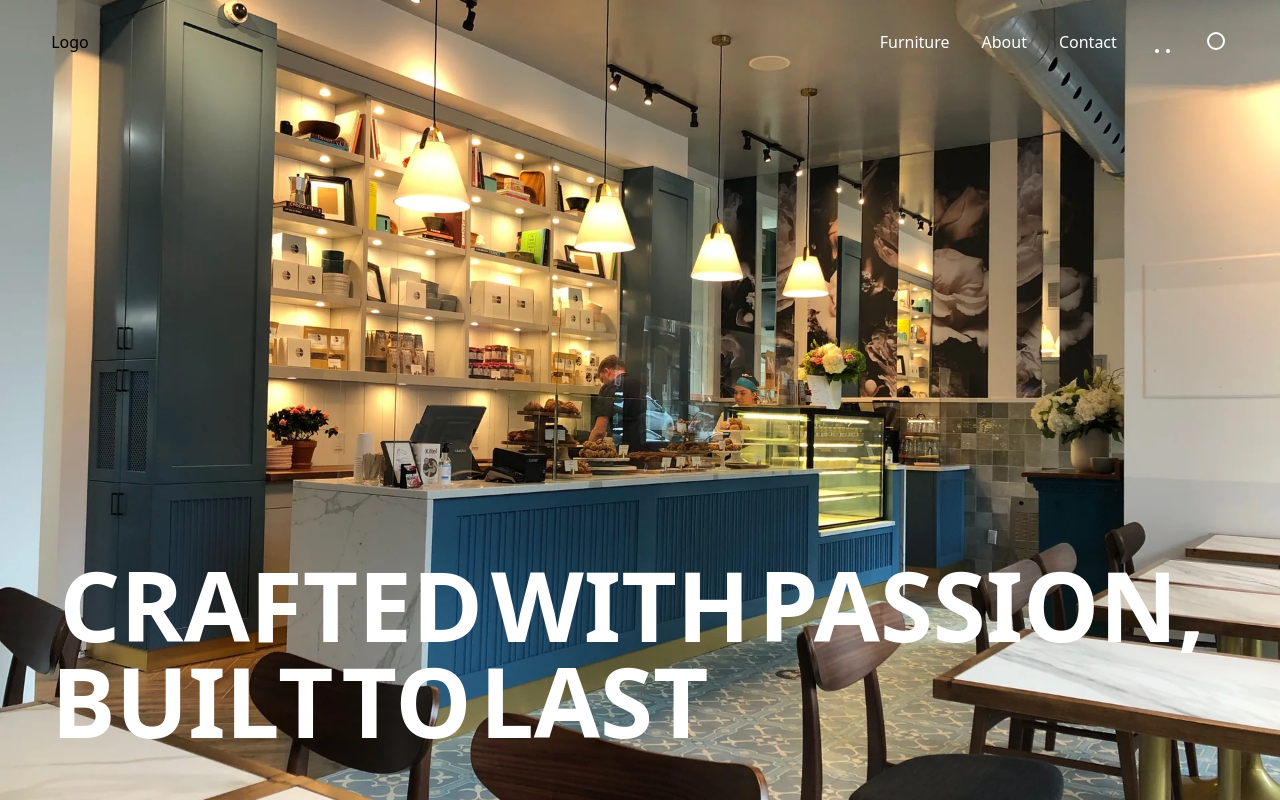
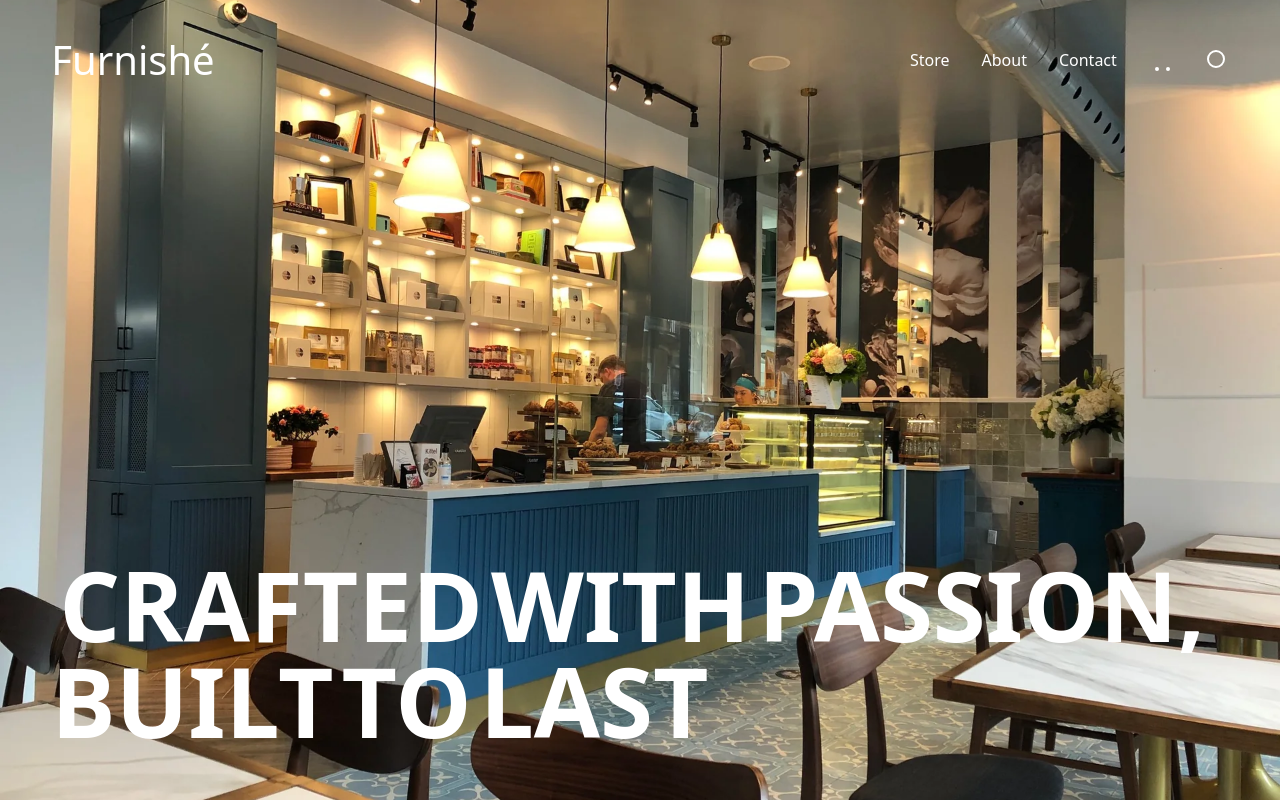
Before and after one commit to Mike-codelive/Vue-Store, a Vue app: page /#/ in a window 1280 px wide. Built offline with nearby package versions, Linux system fonts and the light colour scheme.

Commit message:
set up the Vue Router and routes

```diff
--- a/src/components/NavBar.vue
+++ b/src/components/NavBar.vue
@@ -2,15 +2,15 @@
   <section>
     <header>
       <nav class="fixed top-0 left-0 z-50 py-[30px] px-[4vw] w-full">
-        <ul class="flex justify-between">
-          <li>Logo</li>
+        <ul class="flex justify-between items-center">
+          <li class="logo_brand"><RouterLink to="/">Furnishé</RouterLink></li>
           <div class="flex gap-[2rem]">
             <li
               v-for="link in linkList"
-              :key="link"
+              :key="link.path"
               class="cursor-pointer capitalize hidden md:block text-white font-[1.2rem]"
             >
-              {{ link }}
+              <RouterLink :to="link.path">{{ link.name }}</RouterLink>
             </li>
             <ShoppingCart class="custom_icon" />
             <Search class="custom_icon" />
@@ -28,17 +28,19 @@
               class="opacity-0 h-full flex flex-col"
               v-show="isMenuOpen"
             >
-              <div class="flex justify-between mb-40">
-                <li>Logo</li>
-                <X @click="toggleMenu" />
+              <div class="flex justify-between items-center mb-40">
+                <li class="logo_brand">
+                  <RouterLink to="/">Furnishé</RouterLink>
+                </li>
+                <X @click="toggleMenu" :size="35" />
               </div>
               <div>
                 <li
                   v-for="link in linkList"
-                  :key="link"
-                  class="text-[5vh] z-40 uppercase mb-[1rem]"
+                  :key="link.path"
+                  class="text-[3.5vh] z-40 uppercase mb-[1rem]"
                 >
-                  {{ link }}
+                  <RouterLink :to="link.path">{{ link.name }}</RouterLink>
                 </li>
               </div>
               <div class="mt-auto">
@@ -71,7 +73,11 @@ import {
   Github,
 } from "lucide-vue-next";
 const isMenuOpen = ref(false);
-const linkList = ["furniture", "about", "contact"];
+const linkList = [
+  { name: "store", path: "/store" },
+  { name: "about", path: "/about" },
+  { name: "contact", path: "/contact" },
+];
 
 const toggleMenu = () => {
   const navMenu = document.querySelector("#mobile_menu");
@@ -101,6 +107,12 @@ const toggleMenu = () => {
 </script>
 
 <style scoped>
+.logo_brand {
+  color: white;
+  font-size: 2.5rem;
+  text-transform: capitalize;
+}
+
 #mobile_menu.open::before {
   transform: translate(-50%, -50%) scale(1);
 }
--- /dev/null
+++ b/src/components/RouteTransition.vue
@@ -0,0 +1,3 @@
+<template></template>
+
+<script lang="ts" setup></script>
--- /dev/null
+++ b/src/components/TheAbout.vue
@@ -0,0 +1,5 @@
+<template>
+  <section>
+    <h1 class="taxt-[5rem]">This is the about page!</h1>
+  </section>
+</template>
--- /dev/null
+++ b/src/components/TheContact.vue
@@ -0,0 +1,5 @@
+<template>
+  <section>
+    <h1 class="taxt-[5rem]">This is the contact page!</h1>
+  </section>
+</template>
--- /dev/null
+++ b/src/components/TheStore.vue
@@ -0,0 +1,10 @@
+<template>
+  <page-load />
+  <section class="h-screen w-screen bg-amber-500">
+    <h1 class="text-[5rem]">The store</h1>
+  </section>
+</template>
+
+<script lang="ts" setup>
+import PageLoad from "@/components/PageLoad.vue";
+</script>
--- a/src/components/TheTest.vue
+++ /dev/null
@@ -1,5 +0,0 @@
-<template>
-  <section>
-    <h1>test nav router</h1>
-  </section>
-</template>
--- a/src/router/index.ts
+++ b/src/router/index.ts
@@ -1,7 +1,9 @@
 import { createRouter, createWebHashHistory } from "vue-router";
 
 import HomeView from "@/views/HomeView.vue";
-import TestView from "@/views/TestView.vue";
+import StoreView from "@/views/StoreView.vue";
+import AboutView from "@/views/AboutView.vue";
+import ContactView from "@/views/ContactView.vue";
 
 const routes = [
   {
@@ -10,9 +12,19 @@ const routes = [
     component: HomeView,
   },
   {
-    path: "/test-route",
-    name: "test",
-    component: TestView,
+    path: "/store",
+    name: "Store",
+    component: StoreView,
+  },
+  {
+    path: "/about",
+    name: "About",
+    component: AboutView,
+  },
+  {
+    path: "/contact",
+    name: "Contact",
+    component: ContactView,
   },
 ];
 
--- /dev/null
+++ b/src/views/AboutView.vue
@@ -0,0 +1,7 @@
+<template>
+  <the-about />
+</template>
+
+<script lang="ts" setup>
+import TheAbout from "@/components/TheAbout.vue";
+</script>
--- /dev/null
+++ b/src/views/ContactView.vue
@@ -0,0 +1,7 @@
+<template>
+  <the-contact />
+</template>
+
+<script lang="ts" setup>
+import TheContact from "@/components/TheContact.vue";
+</script>
--- /dev/null
+++ b/src/views/StoreView.vue
@@ -0,0 +1,7 @@
+<template>
+  <the-store />
+</template>
+
+<script lang="ts" setup>
+import TheStore from "@/components/TheStore.vue";
+</script>
--- a/src/views/TestView.vue
+++ /dev/null
@@ -1,7 +0,0 @@
-<template>
-  <the-test />
-</template>
-
-<script lang="ts" setup>
-import TheTest from "@/components/TheTest.vue";
-</script>
```
